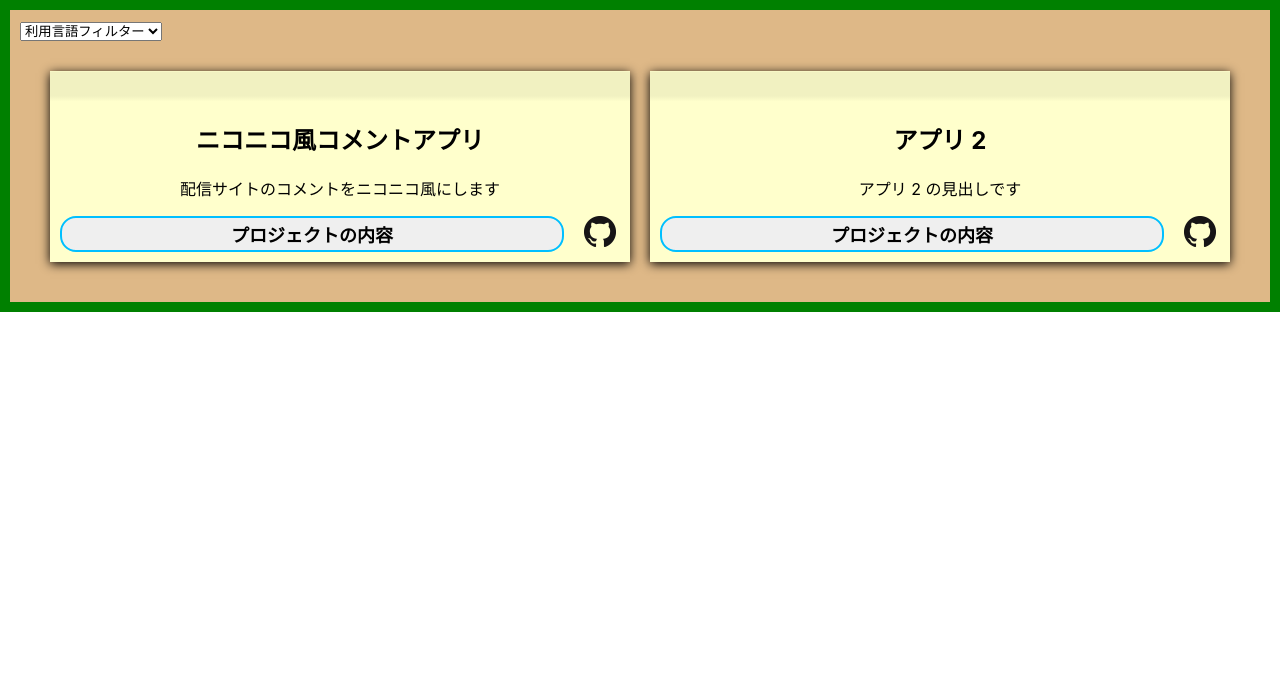
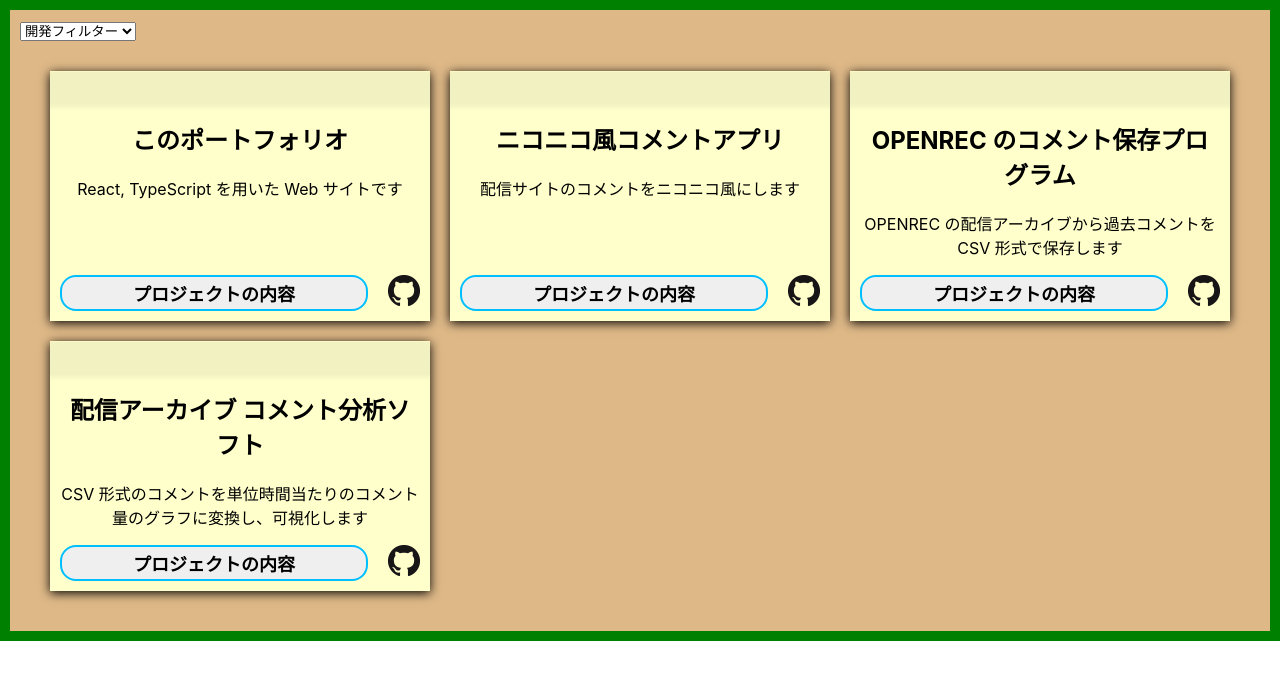
Before and after one commit to shigaresso/portfolio-react, a React (Create React App) app: page / in a window 1280 px wide. Shown: the top 680 px of the page. Built offline with nearby package versions, Linux system fonts and the light colour scheme.

Commit message:
開発言語フィルターをファイルから自動で作成するようにした

```diff
--- a/src/App.tsx
+++ b/src/App.tsx
@@ -2,10 +2,11 @@
 import { CardGrid } from './components/CardGrid';
 import { SearchCardBox } from './components/SearchCardBox';
 import './App.scss';
+import { firstSearchText } from './data';
 
 function App() {
   // ポートフォリオのグリッドで表示するリポジトリのフィルター用変数
-  const [filterText, setFilterText] = useState("")
+  const [filterText, setFilterText] = useState(firstSearchText)
 
   return (
     <div className="App">
--- a/src/components/CardGrid.tsx
+++ b/src/components/CardGrid.tsx
@@ -1,4 +1,4 @@
-import { card, datas } from "../data"
+import { card, datas, firstSearchText } from "../data"
 import { Card } from "./Card"
 import "../CardGrid.scss"
 
@@ -8,7 +8,7 @@
 
 export const CardGrid = ({filterText}: cardGrid) => {
     // 表示するリポジトリのフィルタ機能
-    const cardNodes: card[] = filterText ? datas.filter(
+    const cardNodes: card[] = filterText != firstSearchText ? datas.filter(
         (data) => {
             // langages 配列で props.filterText 要素を持つもののみ要素として返す
             return data.languages.includes(filterText)
--- a/src/components/SearchCardBox.tsx
+++ b/src/components/SearchCardBox.tsx
@@ -1,14 +1,30 @@
+import { datas, firstSearchText } from "../data"
+
 type searchCardBox = {
   setFilterText: React.Dispatch<React.SetStateAction<string>>,
 }
 
-export const SearchCardBox = ({setFilterText}: searchCardBox) => {
+export const SearchCardBox = ({ setFilterText }: searchCardBox) => {
+  // 開発言語を保存する配列
+  const searchKeyWords: string[] = []
 
-    return (
-        <select onChange={(e) => setFilterText((prev: string) => prev = e.target.value)}>
-          <option value="">利用言語フィルター</option>
-          <option value="JavaScript">JavaScript</option>
-          <option value="Python">Python</option>
-        </select>
-    )
+  // ポートフォリオのリポジトリオブジェクトから検索フィルタ用の配列を作成する
+  datas.map((data) => {
+    data.languages.map((language) => {
+      searchKeyWords.push(language)
+    })
+  })
+
+  // Set を用いて配列から重複を削除する
+  // その後、プログラミング言語の順番をアルファベット順にしたいので配列に変換する
+  const uniqueSearchKeyWords = Array.from(new Set(searchKeyWords)).sort()
+  uniqueSearchKeyWords.unshift(firstSearchText)
+
+  return (
+    <select onChange={(e) => setFilterText((prev: string) => prev = e.target.value)}>
+      {uniqueSearchKeyWords.map((searchKeyWord) => {
+        return <option key={searchKeyWord} value={searchKeyWord}>{searchKeyWord}</option>
+      })}
+    </select>
+  )
 }
--- a/src/data.ts
+++ b/src/data.ts
@@ -7,15 +7,29 @@
 
 export const datas: card[] = [
     {
+        projectName: "このポートフォリオ",
+        heading: "React, TypeScript を用いた Web サイトです",
+        gitHubLink: "https://github.com/shigaresso/portfolio-react",
+        languages: ["TypeScript", "React"],
+    },
+    {
         projectName: "ニコニコ風コメントアプリ",
         heading: "配信サイトのコメントをニコニコ風にします",
         gitHubLink: "https://github.com/shigaresso/comment-flow-server",
         languages: ["HTML", "CSS", "JavaScript"],
     },
     {
-        projectName: "アプリ 2",
-        heading: "アプリ 2 の見出しです",
-        gitHubLink: "aaa",
+        projectName: "OPENREC のコメント保存プログラム",
+        heading: "OPENREC の配信アーカイブから過去コメントを CSV 形式で保存します",
+        gitHubLink: "https://github.com/shigaresso/get-openrec-archive-comment",
         languages: ["Python"],
     },
+    {
+        projectName: "配信アーカイブ コメント分析ソフト",
+        heading: "CSV 形式のコメントを単位時間当たりのコメント量のグラフに変換し、可視化します",
+        gitHubLink: "https://github.com/shigaresso/per-time-comment-graph",
+        languages: ["Python"],
+    }
 ]
+
+export const firstSearchText = "開発フィルター"
```
